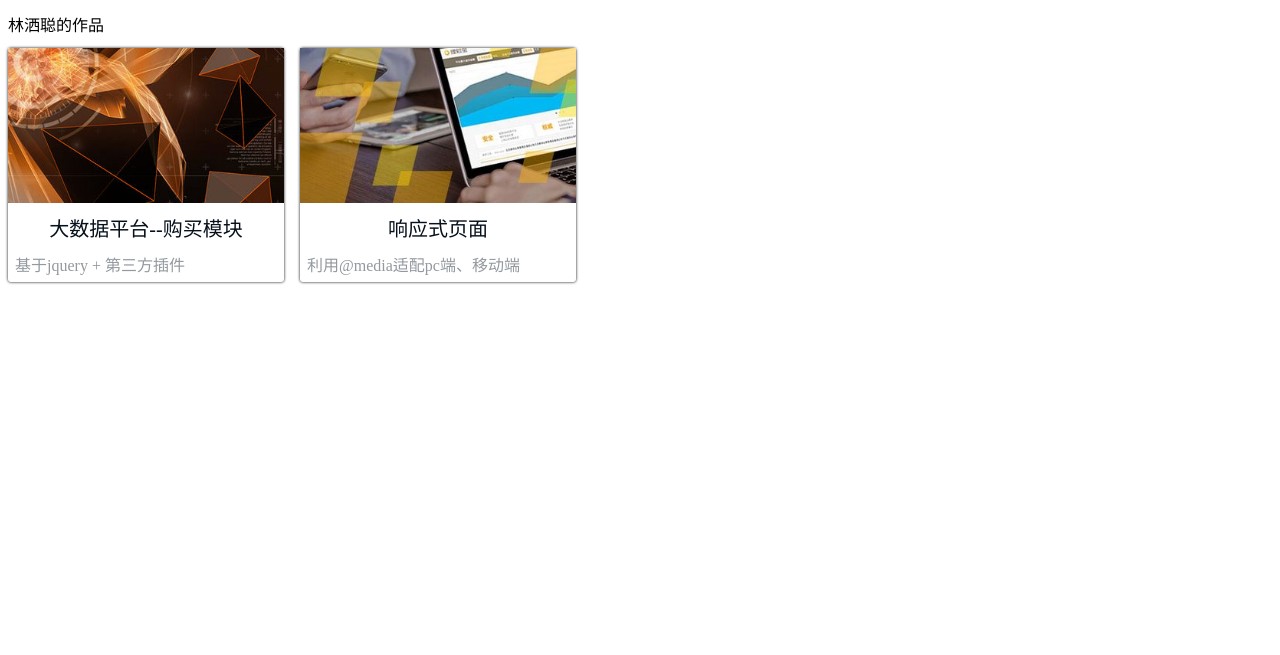
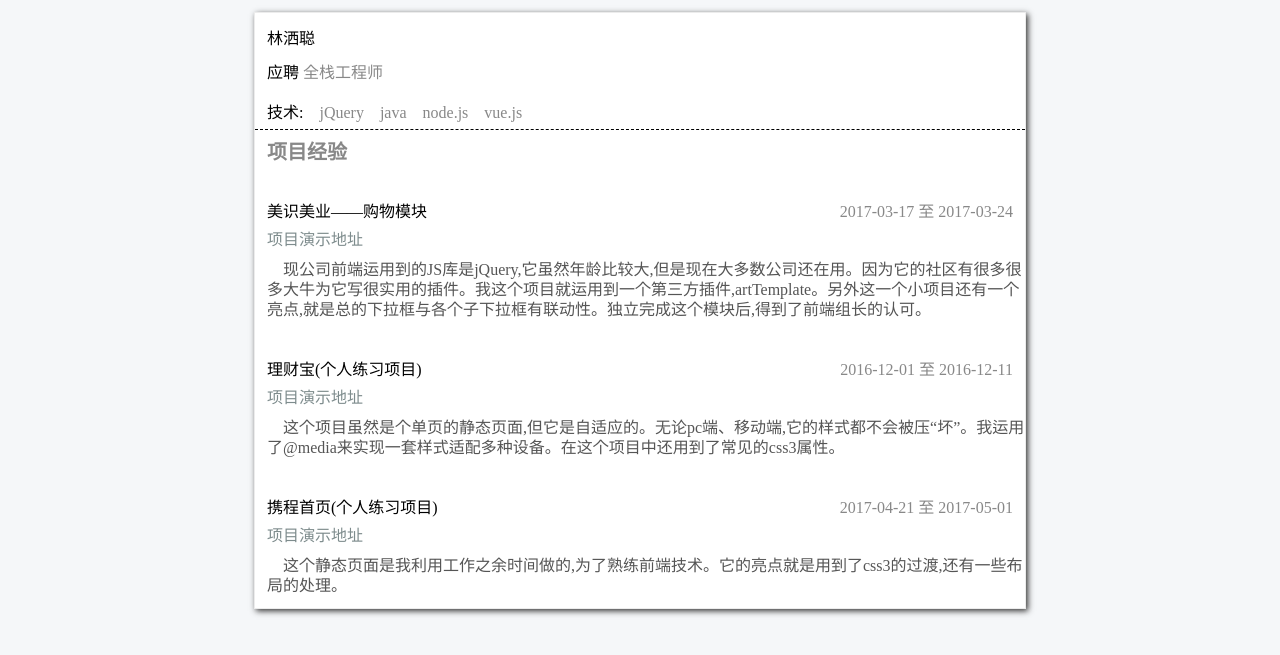
Before and after one commit to bananaLin/work, a Jekyll site: the page index.html, which Jekyll copies as it is, in a window 1280 px wide. Shown: the top 655 px of the page. Built offline with Jekyll 4.4.1, drawn with Linux system fonts in a browser that asks for light colours.

Commit message:
modify index's style

```diff
--- a/index.html
+++ b/index.html
@@ -1,44 +1,64 @@
-<!DOCTYPE html>
-<html lang="en">
 <head>
     <meta charset="UTF-8">
     <title>junior's index</title>
 	<script type="text/javascript" src="./pay/jquery-1.8.3.min.js"></script>
+	<link rel="stylesheet" href="./tour/css/reset.css">
     <style>
-	  .author{margin:12px 0;}
-	  .works{width:1200px;}
-	  .works .pay{display:inline-block;width: 276px;border-radius:3px;box-shadow: 0 0 3px;cursor: pointer;}
-	  .works .pay .top{width: 276px;background-image:url("./img/pay.jpg")}
-	  .works .pay .bottom{width: 276px;border-radius: 0px;background-color: #fff;}
-	  .works div .top{width: 276px;height: 154.86px;background-size: 276px 154.86px;}
-	  .works div .bottom p:nth-child(1){color: #07111b;font-size: 20px;text-align: center;margin:10px 0;}
-	  .works div .bottom p:nth-child(2){color: #93999f;font-size: 16px;text-align: left;margin:6px 1px;padding: 0 6px;}
-	  .works .responsive{display:inline-block;width: 276px;border-radius:3px;box-shadow: 0 0 3px;cursor: pointer;margin-left:12px;}
-	  .works .responsive .top{width: 276px;background-image:url("./img/responsive.jpg")}
+    	  body{background-color: #f5f7f9;}
+	  .cv{border:solid 0.5px #ececec;width: 770px;background-color: #fff;margin: 12px auto;box-shadow: 2px 2px 6px #333;}
+	  .author{width: 100%;border-bottom: dashed 1px;}
+	  .author .name{margin: 18px 12px;}
+	  .author .target{margin: 6px 12px;}
+	  .author .target span{color:#888888;margin-left: 4px;}
+	  .author .can{margin-left: 12px}
+	  .author .can .get{display:inline-block;margin: 18px 0 8px 12px;color:#888888;}
+
+	  .objects{padding-left: 12px;}
+               .objects .done{font-size: 20px;font-weight: 700;color: #888888;margin: 12px 0 12px 0;}
+               .objects .object{margin-top: 42px}
+               .objects .object .name{padding:0 12px 12px 0;}
+               .objects .object .date{color: #888888;float: right;}
+               .objects .object .desc{margin: 12px 0 12px 0;color: #555555;line-height: 20px;}
 	</style>
 </head>
 <body>
-  <div class="author">
-     <span>林洒聪的作品</span>
-  </div>
-  <div class="works">
-	<div class="pay">
-		<div class="top"></div>
-		<div class="bottom">
-			<p>大数据平台--购买模块</p>
-			<p>基于jquery + 第三方插件</p>
+      <div class="cv">
+      	<div class="author">
+      		<p class="name">林洒聪</p>
+		<p class="target">应聘<span>全栈工程师</span></p>
+		<div class="can">
+			<span>技术:</span>
+			<span class="get">jQuery</span>
+			<span class="get">java</span>
+			<span class="get">node.js</span>
+			<span class="get">vue.js</span>
 		</div>
-	</div>
+      	</div>
+      	<div class="objects">
+      		<p class="done">项目经验</p>
+      		<div class="object">
+      			<p class="name">美识美业——购物模块  <span class="date">2017-03-17  至 2017-03-24 </span></p>
+			<a href="./pay/pay.html">项目演示地址</a>
+                                       <p class="desc">&nbsp;&nbsp;&nbsp;&nbsp;现公司前端运用到的JS库是jQuery,它虽然年龄比较大,但是现在大多数公司还在用。因为它的社区有很多很多大牛为它写很实用的插件。我这个项目就运用到一个第三方插件,artTemplate。另外这一个小项目还有一个亮点,就是总的下拉框与各个子下拉框有联动性。独立完成这个模块后,得到了前端组长的认可。</p>
 
-	<div class="responsive">
-		<div class="top"></div>
-		<div class="bottom">
-			<p>响应式页面</p>
-			<p>利用@media适配pc端、移动端</p>
-		</div>
-	</div>
+      		</div>
 
-  </div>
+      		<div class="object">
+      			<p class="name">理财宝(个人练习项目)  <span class="date">2016-12-01  至 2016-12-11 </span></p>
+			<a href="./responsive/index.html">项目演示地址</a>
+                                       <p class="desc">&nbsp;&nbsp;&nbsp;&nbsp;这个项目虽然是个单页的静态页面,但它是自适应的。无论pc端、移动端,它的样式都不会被压“坏”。我运用了@media来实现一套样式适配多种设备。在这个项目中还用到了常见的css3属性。</p>
+
+      		</div>
+
+		<div class="object">
+      			<p class="name">携程首页(个人练习项目)  <span class="date">2017-04-21  至 2017-05-01 </span></p>
+			<a href="./tour/page.html">项目演示地址</a>
+                                       <p class="desc">&nbsp;&nbsp;&nbsp;&nbsp;这个静态页面是我利用工作之余时间做的,为了熟练前端技术。它的亮点就是用到了css3的过渡,还有一些布局的处理。</p>
+
+      		</div>
+
+      	</div>
+      </div>
 </body>
 <script type="text/javascript">
    $(function(){
```
